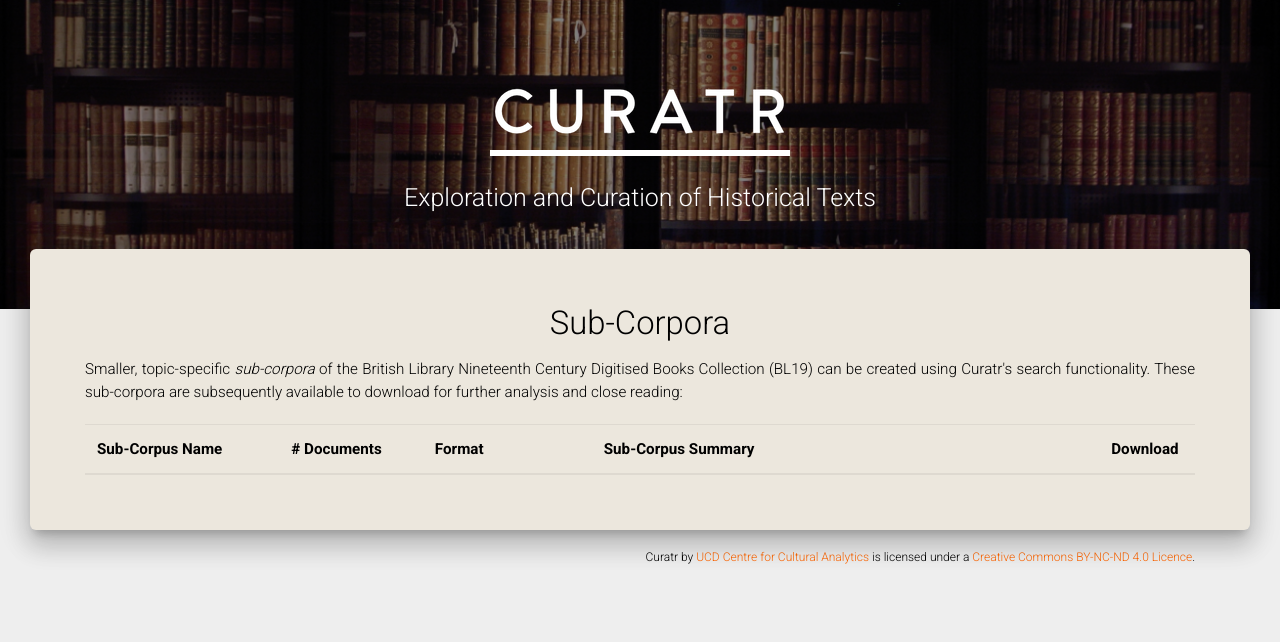
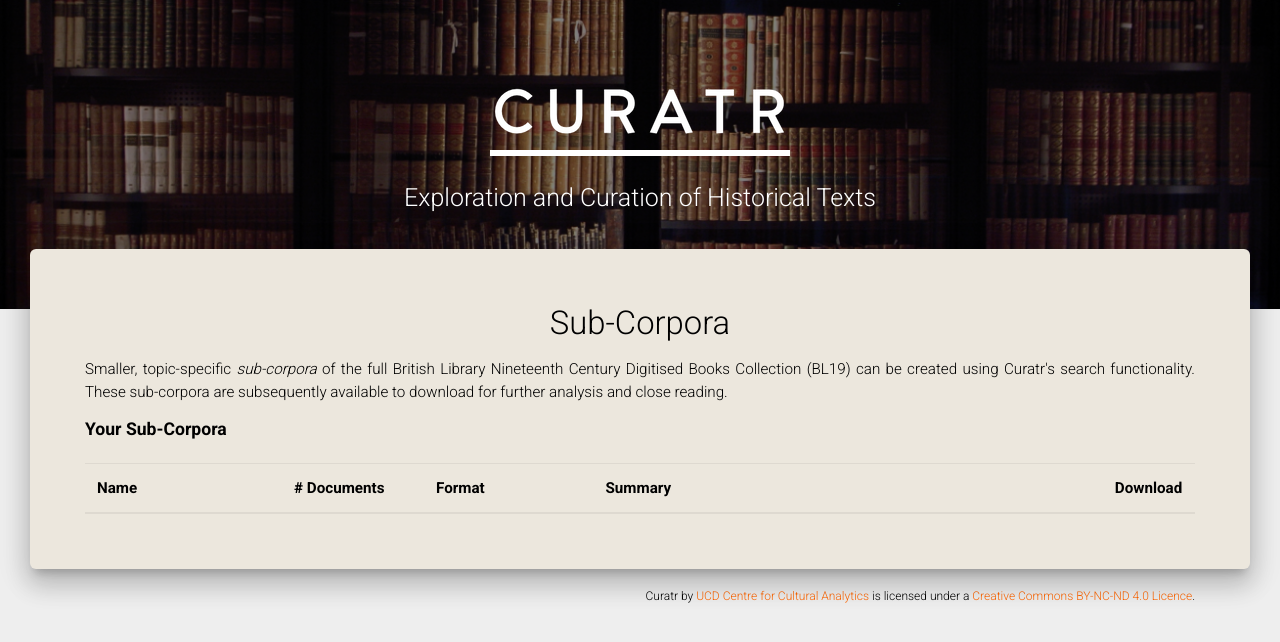
Before and after one commit to derekgreene/curatr, a Flask app: template code/templates/corpora.html in a window 1280 px wide. Shown: the part 66-708 px from the top of the page. Run offline with Flask 3, Linux system fonts and the light colour scheme; the template is opened without the code that fills it, so the values that code supplies are empty; parts of the project's set-up code (start-up, migrations or seed data) failed here and were passed over; some libraries are stand-ins or nearby versions.

Commit message:
Tidy layout

```diff
--- a/code/templates/corpora.html
+++ b/code/templates/corpora.html
@@ -8,21 +8,24 @@
 <div class="container">
 	<div class="section" style="padding-bottom: 14px;">
 		<h2 style="text-align: center;">Sub-Corpora</h2>
-	    <p class="text-justify">Smaller, topic-specific <i>sub-corpora</i> of the British Library Nineteenth Century
+	    <p class="text-justify">Smaller, topic-specific <i>sub-corpora</i> of the full British Library Nineteenth Century
 		Digitised Books Collection (BL19) can be created using Curatr's search
 		functionality. These sub-corpora are subsequently available to download
-		for further analysis and close reading:</p>
+		for further analysis and close reading.</p>
+		<h5 style="margin-top: 12px; margin-bottom: 18px;">Your Sub-Corpora</h5>
 	    <table id="subcorpora" class="table table-striped table-corpora" style="width:100%; font-size:95%;">
 	        <thead>
 	            <tr>
-	                <th width="15%" class="text-left">Sub-Corpus Name&nbsp;</th>
-	                <th width="15%" class="text-center"># Documents&nbsp;</th>
-	                <th width="15%" class="text-left">Format</th>
-	                <th width="45%" class="text-left">Sub-Corpus Summary&nbsp;</th>
-	                <th width="8%" class="text-center">Download&nbsp;</th>
+	                <th style="width:15%;" class="text-left">Name</th>
+	                <th style="width:15%;" class="text-center"># Documents</th>
+	                <th style="width:15%;" class="text-left">Format</th>
+	                <th style="width:45%;" class="text-left">Summary</th>
+	                <th style="width:8%;" class="text-center">Download</th>
 	            </tr>
 	        </thead>
+	        <tbody>
 			{{ subcorpuslist }}
+	        </tbody>
     	</table>
 	</div>
 </div>
--- a/code/web/export.py
+++ b/code/web/export.py
@@ -5,7 +5,7 @@ import json, zipfile, threading, re, time
 from pathlib import Path
 import logging as log
 from flask import send_file, abort
-from markupsafe import Markup
+from markupsafe import Markup, escape
 # project imports
 from web.util import safe_int, parse_arg_int, format_year_range
 from web.format import type_name_map, field_name_map
@@ -174,7 +174,7 @@ def format_export_num_options(total_results = 100):
 def format_subcorpus_list(context, db):
 	user_id = context.user_id
 	if user_id is None:
-		log.warning("WARNING: No user specified for lexicons in format_subcorpus_list()")
+		log.warning("WARNING: No user specified for sub-corpora in format_subcorpus_list()")
 		abort(403, "Cannot list lexicons for anonymous user")
 	subcorpora = db.get_user_subcorpora(user_id)
 	if subcorpora is None:
@@ -188,7 +188,7 @@ def format_subcorpus_list(context, db):
 		# create the action URL
 		url_download = "%s/corpora?action=download&subcorpus_id=%s&ext=.zip" % (context.prefix, subcorpus_id)
 		# create the HTML for the table columns
-		html += "<td class='text-left subcorpus'><i>%s</i></td>" % subcorpus.get("name", "Untitled")
+		html += "<td class='text-left subcorpus'><i>%s</i></td>" % escape(subcorpus.get("name", "Untitled"))
 		num_documents = subcorpus.get("documents", 0)
 		html += "<td class='text-center subcorpus'>%s</td>" % "{:,}".format(num_documents)
 		html += "<td class='text-left subcorpus'>%s</td>" % export_format_map.get(subcorpus.get("format", "text"), "Full Text")
@@ -199,16 +199,16 @@ def format_subcorpus_list(context, db):
 				if db.has_lexicon(properties[key]):
 					lex = db.get_lexicon(properties[key])
 					if not lex is None:
-						summary += "<li>Lexicon: %s</li>\n" % lex.get("name","Untitled")
+						summary += "<li>Lexicon: %s</li>\n" % escape(lex.get("name","Untitled"))
 			elif key == "type" and subcorpus.get("format","") != "metadata":
-				summary += "<li>Document Type: %s</li>" % type_name_map.get(properties[key],"Volumes")
+				summary += "<li>Document Type: %s</li>" % escape(type_name_map.get(properties[key],"Volumes"))
 			elif key == "search_field":
-				summary += "<li>Search Field: %s</li>" % properties[key]
+				summary += "<li>Search Field: %s</li>" % escape(properties[key])
 			elif key == "date_range":
 				if type(properties[key]) == list and len(properties[key]) == 2:
 					s_year = format_year_range(properties[key][0], properties[key][1])
 					if len(s_year) > 0:
-						summary += "<li>Date Range: %s</li>" % s_year
+						summary += "<li>Date Range: %s</li>" % escape(s_year)
 					else:
 						summary += "<li>Date Range: All years</li>"
 			elif key == "query":
@@ -216,20 +216,20 @@ def format_subcorpus_list(context, db):
 					s_query = " ".join(properties[key])
 				else:
 					s_query = " ".join(properties[key].split(" "))
-				summary += "<li>Query: %s</li>" % s_query
+				summary += "<li>Query: %s</li>" % escape(s_query)
 			elif key == "classification":
 				if properties[key] == "*" or properties[key] == ""  or properties[key] == "all":
 					summary += "<li>Classification: All</li>"
 				else:
-					summary += "<li>Classification: %s</li>" % properties[key]
+					summary += "<li>Classification: %s</li>" % escape(properties[key])
 			elif key == "subclassification":
 				if not(properties[key] == "*" or properties[key] == ""):
-					summary += "<li>Sub-classification: %s</li>" % properties[key]
+					summary += "<li>Sub-classification: %s</li>" % escape(properties[key])
 		if len(summary) > 0:
 			summary = "<ul class='subcorpus'>\n%s</ul>\n" % (summary)
 		html += "<td class='text-left subcorpus'>%s</td>" % summary
 		# add the result
-		html += "<td class='text-center subcorpus'><a href='%s'><img src='%s/img/save.png' width='30px' style=''/></a></td>\n" % (url_download, context.staticprefix)
+		html += "<td class='text-center subcorpus'><a href='%s'><img src='%s/img/save.png' width='30px'/></a></td>\n" % (url_download, context.staticprefix)
 		html += "</tr>\n"
 	return html
 
```
Also changed, not shown: code/templates/profile.html (+11 -9 lines).
